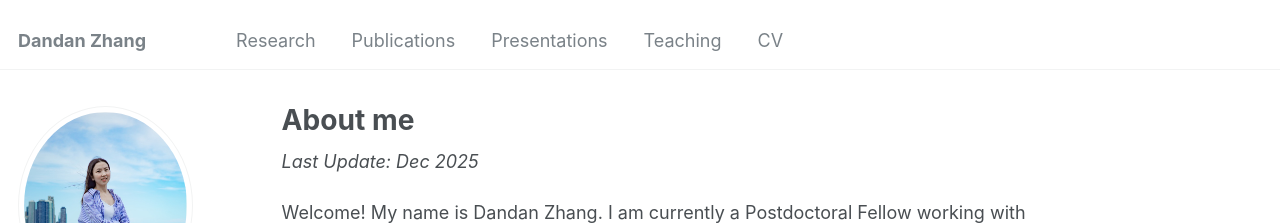
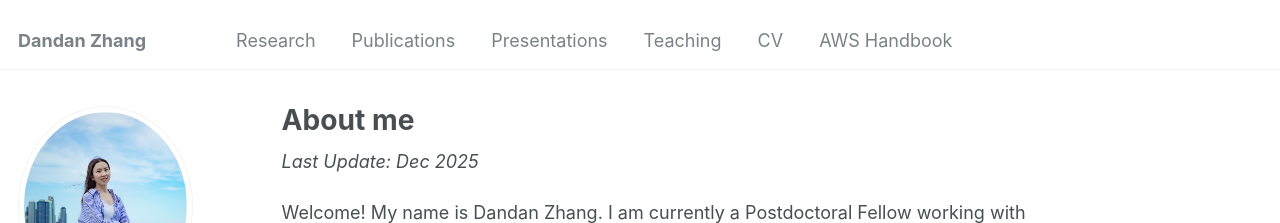
Before and after one commit to 1Dandan/1Dandan.github.io, a Jekyll site: the page built from _pages/about.md, in a window 1280 px wide. Shown: the top 223 px of the page. Built offline with Jekyll 4.4.1, drawn with Linux system fonts in a browser that asks for light colours; some web fonts are replaced.

Commit message:
Update for AWS

```diff
--- a/_data/navigation.yml
+++ b/_data/navigation.yml
@@ -14,3 +14,6 @@ main:
 
   - title: "CV"
     url: /files/CV_DandanZhang_Dec2025.pdf
+
+  - title: "AWS Handbook"
+    url: https://learning-aws.readthedocs.io/en/latest/
```
